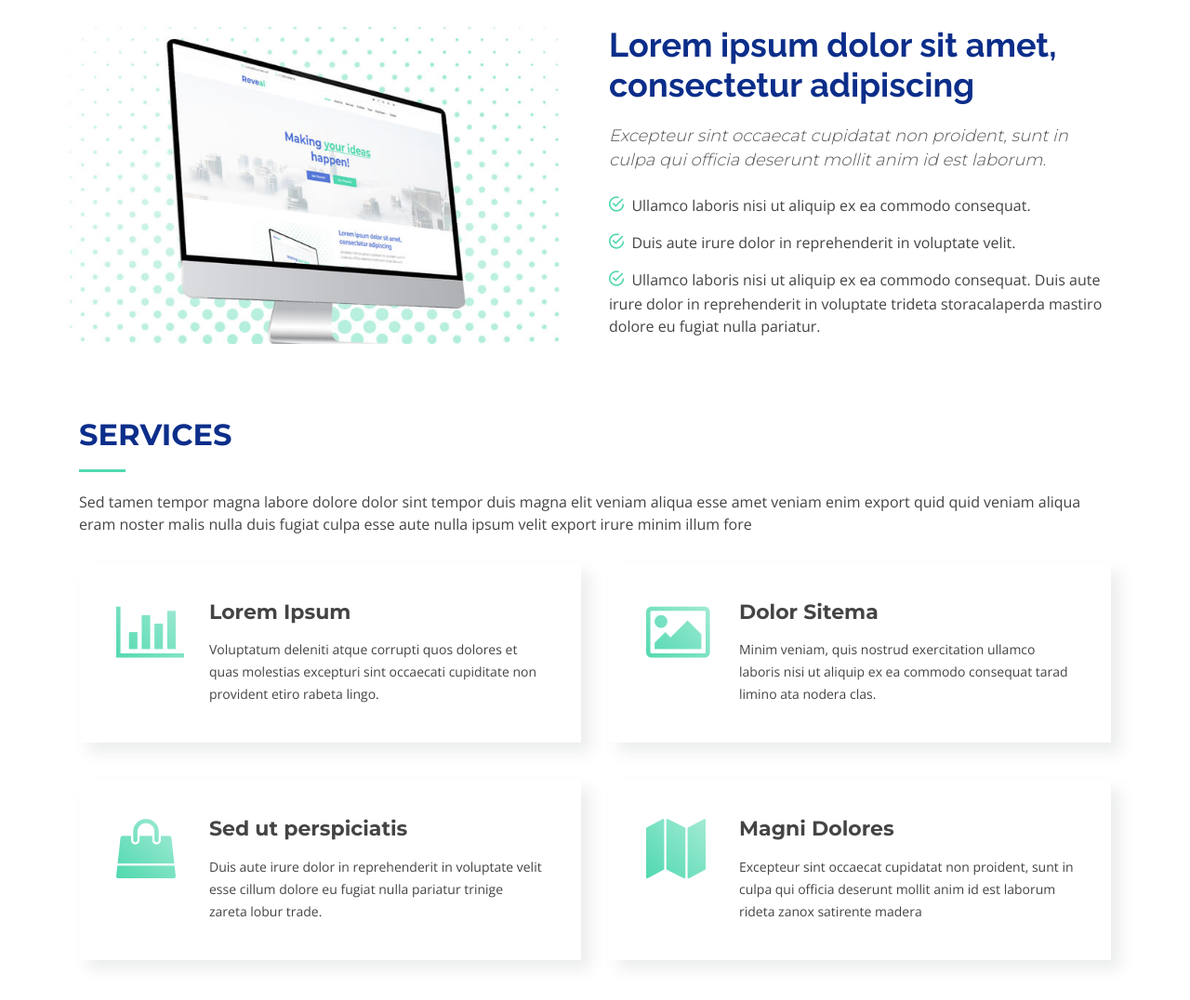
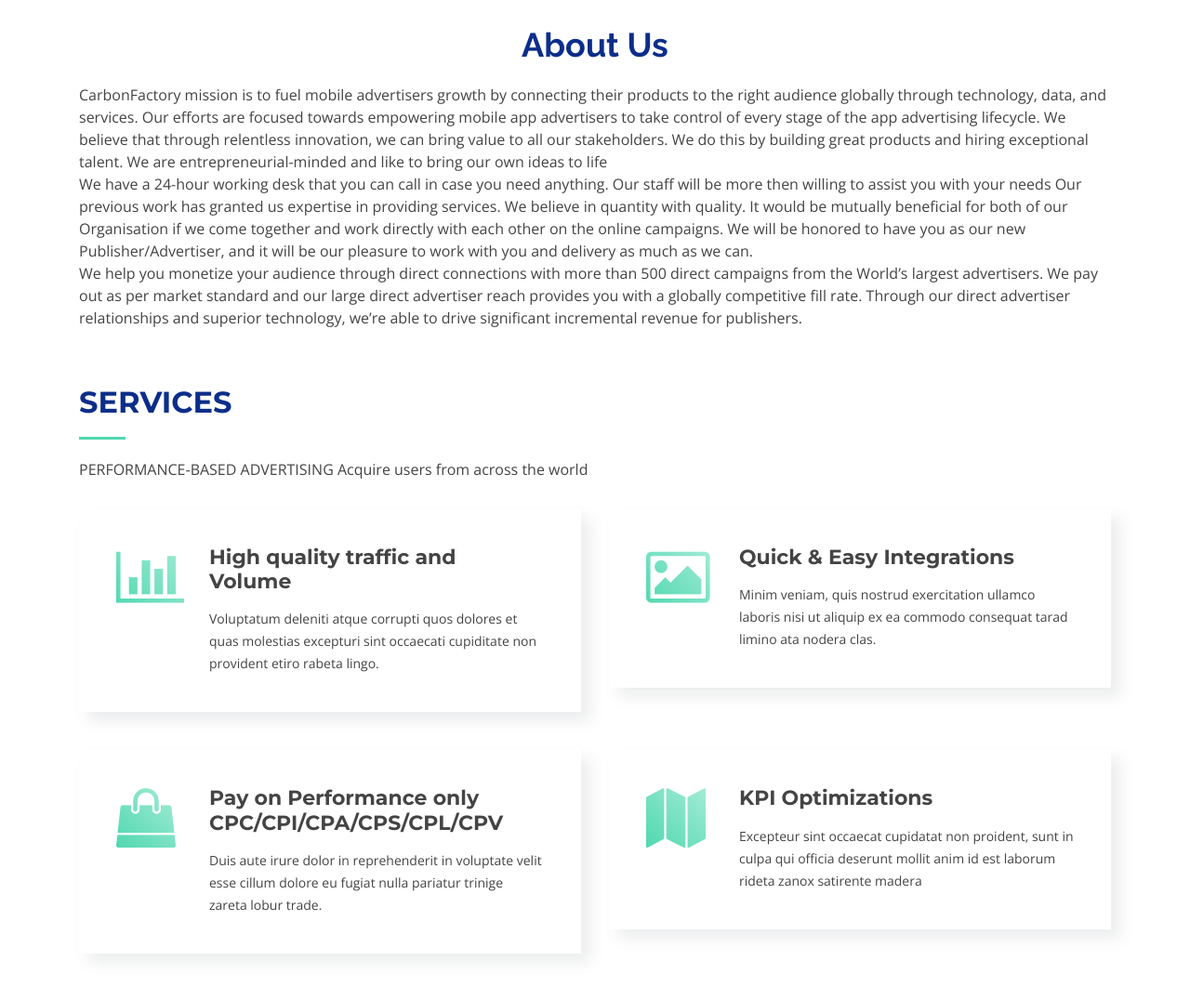
Before and after one commit to charchit12/carbonfactoryhtml, a plain HTML site: page index.html in a window 1280 px wide. Shown: the part 640-1716 px from the top of the page at 93% size. Drawn offline with nearby package versions, Linux system fonts and the light colour scheme; animation ran at ten frames a second; files whose address does not match are found by name.

Commit message:
fixed data

```diff
--- a/index.html
+++ b/index.html
@@ -38,8 +38,8 @@
   <section id="topbar" class="d-none d-lg-block">
     <div class="container clearfix">
       <div class="contact-info float-left">
-        <i class="fa fa-envelope-o"></i> <a href="mailto:contact@example.com">contact@example.com</a>
-        <i class="fa fa-phone"></i> +1 5589 55488 55
+        <i class="fa fa-envelope-o"></i> <a href="mailto:contact@example.com">contact@carbonfactory.com</a>
+        <i class="fa fa-phone"></i> +91--------
       </div>
       <div class="social-links float-right">
         <a href="#" class="twitter"><i class="fa fa-twitter"></i></a>
@@ -112,22 +112,17 @@
     <!--==========================
       About Section
     ============================-->
-    <section id="about" class="wow fadeInUp">
+    <section id="about" class="wow fadeInUp center">
       <div class="container">
         <div class="row">
-          <div class="col-lg-6 about-img">
-            <img src="img/about-img.jpg" alt="">
-          </div>
 
-          <div class="col-lg-6 content">
-            <h2>Lorem ipsum dolor sit amet, consectetur adipiscing</h2>
-            <h3>Excepteur sint occaecat cupidatat non proident, sunt in culpa qui officia deserunt mollit anim id est laborum.</h3>
+          <div class="col-lg-12 content">
+            <div align="center"><h2>About Us</h2></div>
+            CarbonFactory mission is to fuel mobile advertisers growth by connecting their products to the right audience globally through technology, data, and services. Our efforts are focused towards empowering mobile app advertisers to take control of every stage of the app advertising lifecycle. We believe that through relentless innovation, we can bring value to all our stakeholders. We do this by building great products and hiring exceptional talent. We are entrepreneurial-minded and like to bring our own ideas to life<br/>
 
-            <ul>
-              <li><i class="ion-android-checkmark-circle"></i> Ullamco laboris nisi ut aliquip ex ea commodo consequat.</li>
-              <li><i class="ion-android-checkmark-circle"></i> Duis aute irure dolor in reprehenderit in voluptate velit.</li>
-              <li><i class="ion-android-checkmark-circle"></i> Ullamco laboris nisi ut aliquip ex ea commodo consequat. Duis aute irure dolor in reprehenderit in voluptate trideta storacalaperda mastiro dolore eu fugiat nulla pariatur.</li>
-            </ul>
+            We have a 24-hour working desk that you can call in case you need anything. Our staff will be more then willing to assist you with your needs Our previous work has granted us expertise in providing services. We believe in quantity with quality. It would be mutually beneficial for both of our Organisation if we come together and work directly with each other on the online campaigns. We will be honored to have you as our new Publisher/Advertiser, and it will be our pleasure to work with you and delivery as much as we can.<br/>
+
+            We help you monetize your audience through direct connections with more than 500 direct campaigns from the World’s largest advertisers. We pay out as per market standard and our large direct advertiser reach provides you with a globally competitive fill rate. Through our direct advertiser relationships and superior technology, we’re able to drive significant incremental revenue for publishers.<br/>
 
           </div>
         </div>
@@ -142,7 +137,7 @@
       <div class="container">
         <div class="section-header">
           <h2>Services</h2>
-          <p>Sed tamen tempor magna labore dolore dolor sint tempor duis magna elit veniam aliqua esse amet veniam enim export quid quid veniam aliqua eram noster malis nulla duis fugiat culpa esse aute nulla ipsum velit export irure minim illum fore</p>
+          <p>PERFORMANCE-BASED ADVERTISING Acquire users from across the world</p>
         </div>
 
         <div class="row">
@@ -150,7 +145,7 @@
           <div class="col-lg-6">
             <div class="box wow fadeInLeft">
               <div class="icon"><i class="fa fa-bar-chart"></i></div>
-              <h4 class="title"><a href="">Lorem Ipsum</a></h4>
+              <h4 class="title"><a href="">High quality traffic and Volume</a></h4>
               <p class="description">Voluptatum deleniti atque corrupti quos dolores et quas molestias excepturi sint occaecati cupiditate non provident etiro rabeta lingo.</p>
             </div>
           </div>
@@ -158,7 +153,7 @@
           <div class="col-lg-6">
             <div class="box wow fadeInRight">
               <div class="icon"><i class="fa fa-picture-o"></i></div>
-              <h4 class="title"><a href="">Dolor Sitema</a></h4>
+              <h4 class="title"><a href="">Quick & Easy Integrations</a></h4>
               <p class="description">Minim veniam, quis nostrud exercitation ullamco laboris nisi ut aliquip ex ea commodo consequat tarad limino ata nodera clas.</p>
             </div>
           </div>
@@ -166,7 +161,7 @@
           <div class="col-lg-6">
             <div class="box wow fadeInLeft" data-wow-delay="0.2s">
               <div class="icon"><i class="fa fa-shopping-bag"></i></div>
-              <h4 class="title"><a href="">Sed ut perspiciatis</a></h4>
+              <h4 class="title"><a href="">Pay on Performance only CPC/CPI/CPA/CPS/CPL/CPV</a></h4>
               <p class="description">Duis aute irure dolor in reprehenderit in voluptate velit esse cillum dolore eu fugiat nulla pariatur trinige zareta lobur trade.</p>
             </div>
           </div>
@@ -174,7 +169,7 @@
           <div class="col-lg-6">
             <div class="box wow fadeInRight" data-wow-delay="0.2s">
               <div class="icon"><i class="fa fa-map"></i></div>
-              <h4 class="title"><a href="">Magni Dolores</a></h4>
+              <h4 class="title"><a href="">KPI Optimizations</a></h4>
               <p class="description">Excepteur sint occaecat cupidatat non proident, sunt in culpa qui officia deserunt mollit anim id est laborum rideta zanox satirente madera</p>
             </div>
           </div>
```
